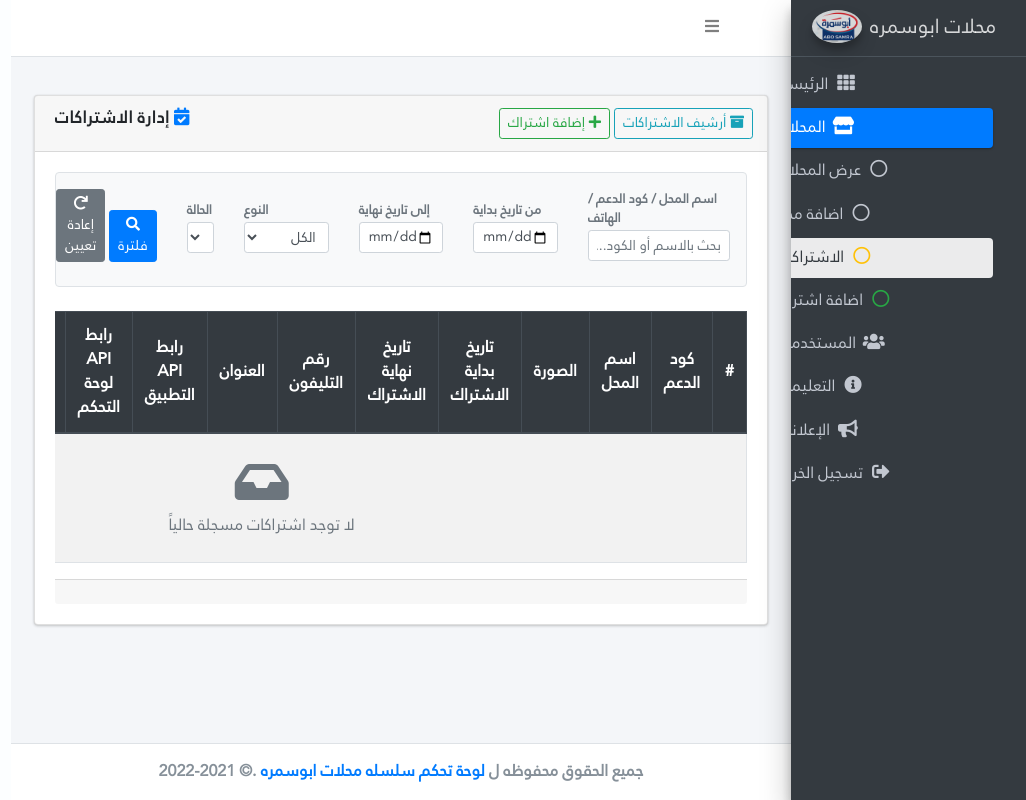
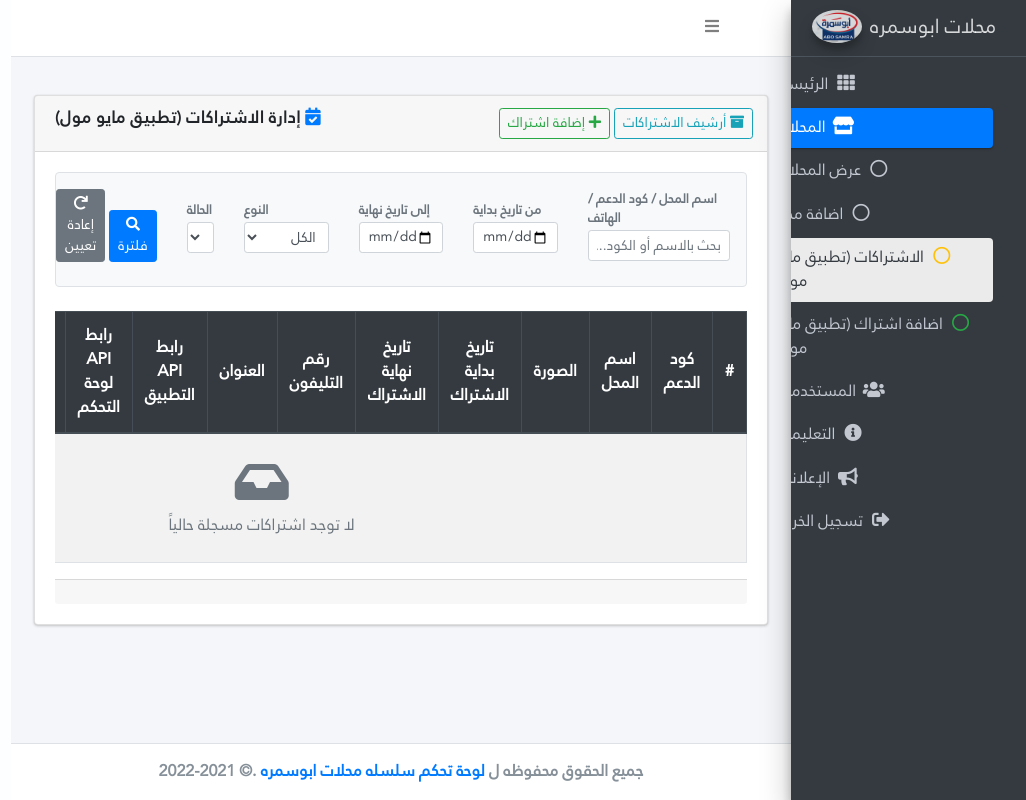
Before and after one commit to Abdulrahman-Abdelrazeq/projects, a Laravel app: page /subscriptions in a window 1280 px wide. Shown: the whole page, without its empty margins (239-1265 px from the left). Run offline with Laravel 8, Linux system fonts and the light colour scheme; the visitor is signed in with stand-in values (Sample User, id 1); data that the repository does not hold is empty; some libraries are stand-ins or nearby versions.

Commit message:
task-23930: add new text (Mayo Mall) in aside and pages for subscriptions

```diff
--- a/resources/views/dashboard/subscriptions/create.blade.php
+++ b/resources/views/dashboard/subscriptions/create.blade.php
@@ -5,7 +5,7 @@
         <div class="col-md-12">
             <div class="card card-default">
                 <div class="card-header">
-                    <h3 class="card-title">إضافة اشتراك جديد</h3>
+                    <h3 class="card-title">إضافة اشتراك جديد (تطبيق مايو مول)</h3>
                     <div class="card-tools">
                         <a href="{{ route('subscriptions.index') }}" class="btn btn-outline-secondary btn-sm">
                             <i class="fas fa-arrow-right"></i> رجوع لجدول الاشتراكات
--- a/resources/views/dashboard/subscriptions/index.blade.php
+++ b/resources/views/dashboard/subscriptions/index.blade.php
@@ -5,7 +5,7 @@
         <div class="col-md-12">
             <div class="card card-default">
                 <div class="card-header">
-                    <h3 class="card-title"><i class="fas fa-calendar-check mr-1 text-primary"></i> إدارة الاشتراكات</h3>
+                    <h3 class="card-title"><i class="fas fa-calendar-check mr-1 text-primary"></i> إدارة الاشتراكات (تطبيق مايو مول)</h3>
                     <div class="card-tools">
                         <a class="btn btn-outline-info btn-sm mr-1" href="{{ route('subscriptions.allHistory') }}">
                             <i class="fas fa-archive"></i> أرشيف الاشتراكات
--- a/resources/views/includes/aside.blade.php
+++ b/resources/views/includes/aside.blade.php
@@ -45,13 +45,13 @@
                         <li class="nav-item">
                             <a href="{{route('subscriptions.index')}}" class="nav-link {{ request()->is('subscriptions*') && !request()->is('subscriptions/create') ? 'active' : '' }}">
                                 <i class="far fa-circle nav-icon text-warning"></i>
-                                <p>الاشتراكات </p>
+                                <p>الاشتراكات (تطبيق مايو مول)</p>
                             </a>
                         </li>
                         <li class="nav-item">
                             <a href="{{route('subscriptions.create')}}" class="nav-link {{ request()->is('subscriptions/create') ? 'active' : '' }}">
                                 <i class="far fa-circle nav-icon text-success"></i>
-                                <p>اضافة اشتراك </p>
+                                <p>اضافة اشتراك (تطبيق مايو مول) </p>
                             </a>
                         </li>
                     </ul>
```
